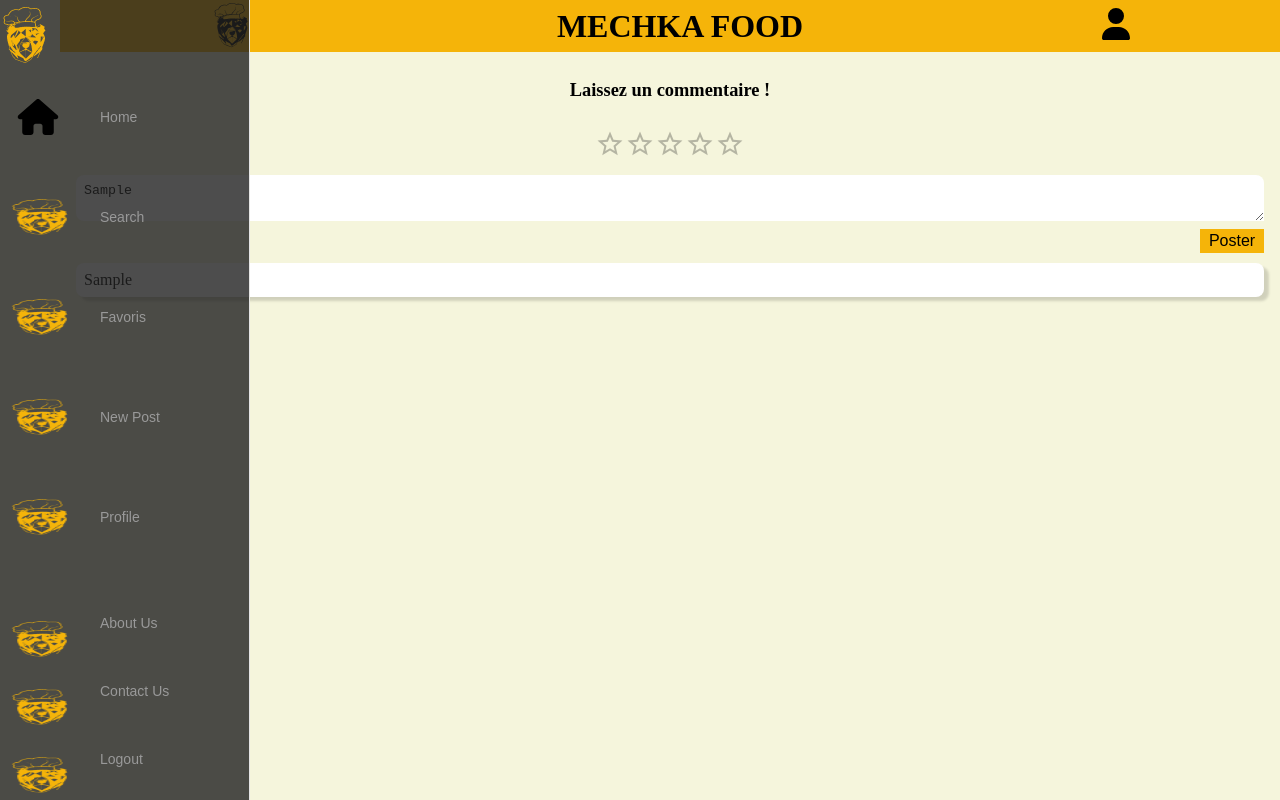
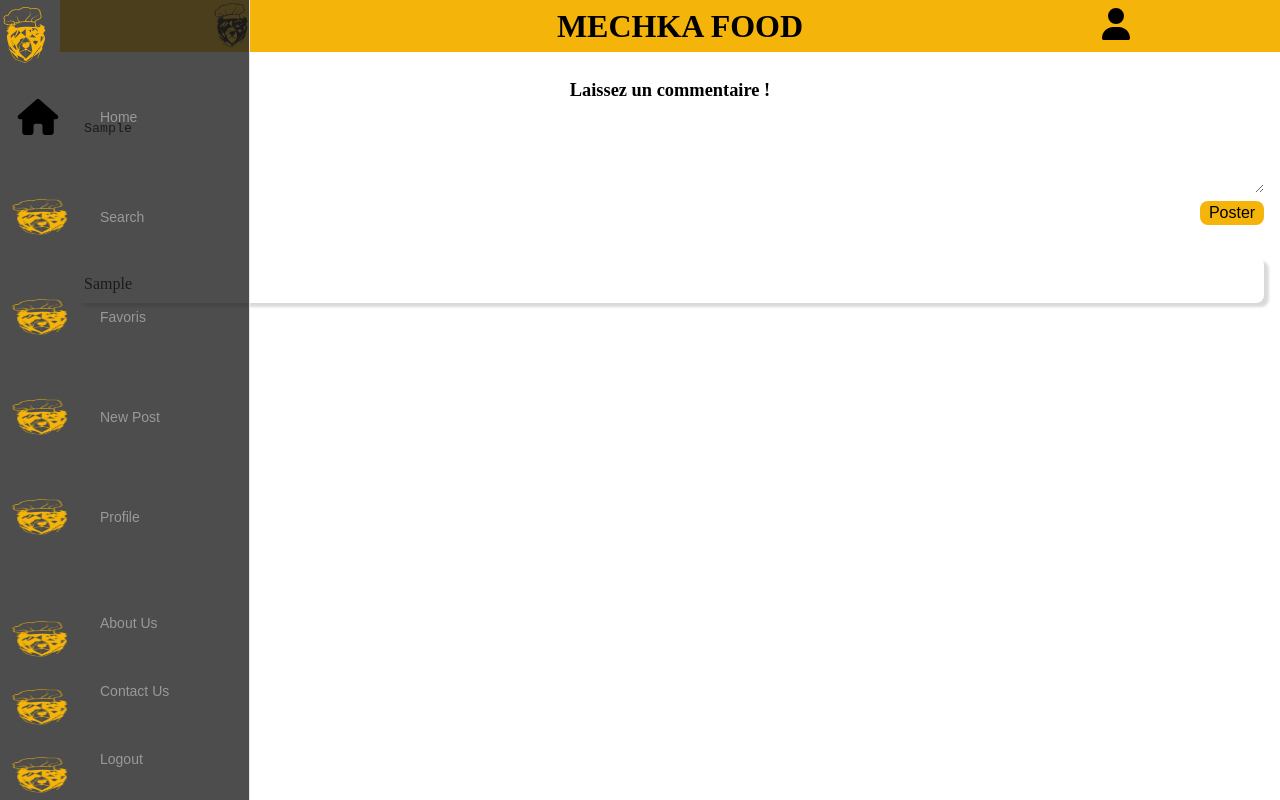
Before and after one commit to WildCodeSchool/Lyon-JS-09-23-P3-mechka-food, a React (Vite) app in the folder frontend/: page / in a window 1280 px wide. Both pictures are taken after typing "Sample" into the empty fields and a click on the button "Poster". Built offline with nearby package versions, Linux system fonts and the light colour scheme.

Commit message:
US19-commentPage

```diff
--- a/frontend/package.json
+++ b/frontend/package.json
@@ -9,7 +9,6 @@
   "dependencies": {
     "@emotion/react": "^11.11.1",
     "@emotion/styled": "^11.11.0",
-    "@mui/material": "^5.15.1",
     "bootstrap": "^5.3.2",
     "prop-types": "^15.8.1",
     "react": "^18.2.0",
--- a/frontend/src/App.css
+++ b/frontend/src/App.css
@@ -7,5 +7,4 @@
 }
 body {
   margin-left: 60px;
-  background-color: beige;
 }
--- a/frontend/src/components/commentPage/Comment.jsx
+++ b/frontend/src/components/commentPage/Comment.jsx
@@ -1,6 +1,5 @@
 import { useState } from "react";
 
-import { Rating } from "@mui/material";
 import styles from "./Comment.module.css";
 
 export default function Comment() {
@@ -8,8 +7,7 @@ export default function Comment() {
   const [comments, setComments] = useState([]);
 
   const onClickHandler = () => {
-    // eslint-disable-next-line no-shadow
-    setComments((comments) => [...comments, comment]);
+    setComments([...comments, comment]);
   };
   const onChangeHandler = (event) => {
     setComment(event.target.value);
@@ -18,9 +16,6 @@ export default function Comment() {
     <div className={styles.positionCommentForm}>
       <div className={styles.comment_flexbox}>
         <h3 className={styles.comment_text}>Laissez un commentaire !</h3>
-        <div className={styles.ratingPostion}>
-          <Rating defaultValue={0} precision={0.5} size="large" />
-        </div>
         <textarea
           maxLength={250}
           value={comment}
@@ -39,7 +34,9 @@ export default function Comment() {
       </div>
       <div className={styles.main_container}>
         {comments.map((text) => (
-          <div className={styles.comment_container}>{text}</div>
+          <div key={text} className={styles.commentCard}>
+            <div className={styles.comment_container}>{text}</div>
+          </div>
         ))}
       </div>
     </div>
--- a/frontend/src/components/commentPage/Comment.module.css
+++ b/frontend/src/components/commentPage/Comment.module.css
@@ -1,9 +1,3 @@
-.ratingPostion {
-  display: flex;
-  justify-content: center;
-  padding: 1rem;
-}
-
 .main_container {
   display: flex;
   flex-direction: column-reverse;
@@ -31,6 +25,7 @@
 .input_box {
   height: 30%;
   width: 100%;
+  height: 5rem;
   padding: 0.5rem;
   background-color: #ffffff;
   border-radius: 0.5rem 0.5rem 0rem 0.5rem;
@@ -50,18 +45,27 @@
   color: black;
   font-size: 1rem;
   border-style: none;
+  border-radius: 0.5rem;
   cursor: pointer;
 }
 
 .comment_container {
   height: auto;
+  width: 80%;
+  padding-top: 0.5rem;
+  padding-left: 0.5rem;
+  margin: 10px 0;
+  word-break: break-all;
+}
+.commentCard {
+  display: flex;
+  align-content: center;
+  height: auto;
   width: 100%;
-  padding: 0.5rem;
+  margin-top: 2rem;
   background-color: #ffffff;
   border: 0.1rem rgba(128, 128, 128, 0.418);
   border-radius: 0.5rem;
-  margin: 10px 0;
-  word-break: break-all;
   box-shadow: rgba(0, 0, 0, 0.15) 0.3rem 4px 2.6px;
 }
 
```
Also changed, not shown: 1 other file (tests, documents, lock files or other folders).
